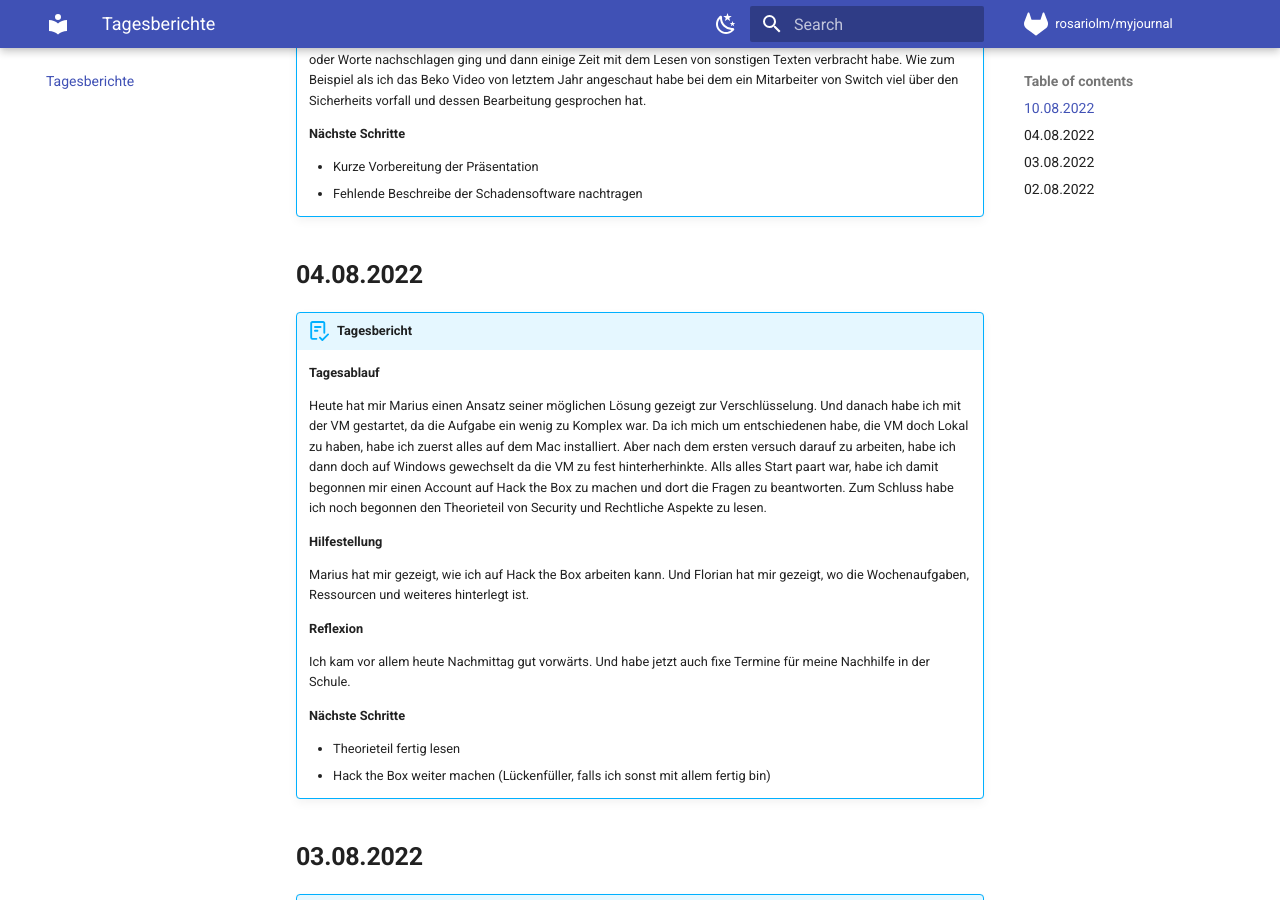
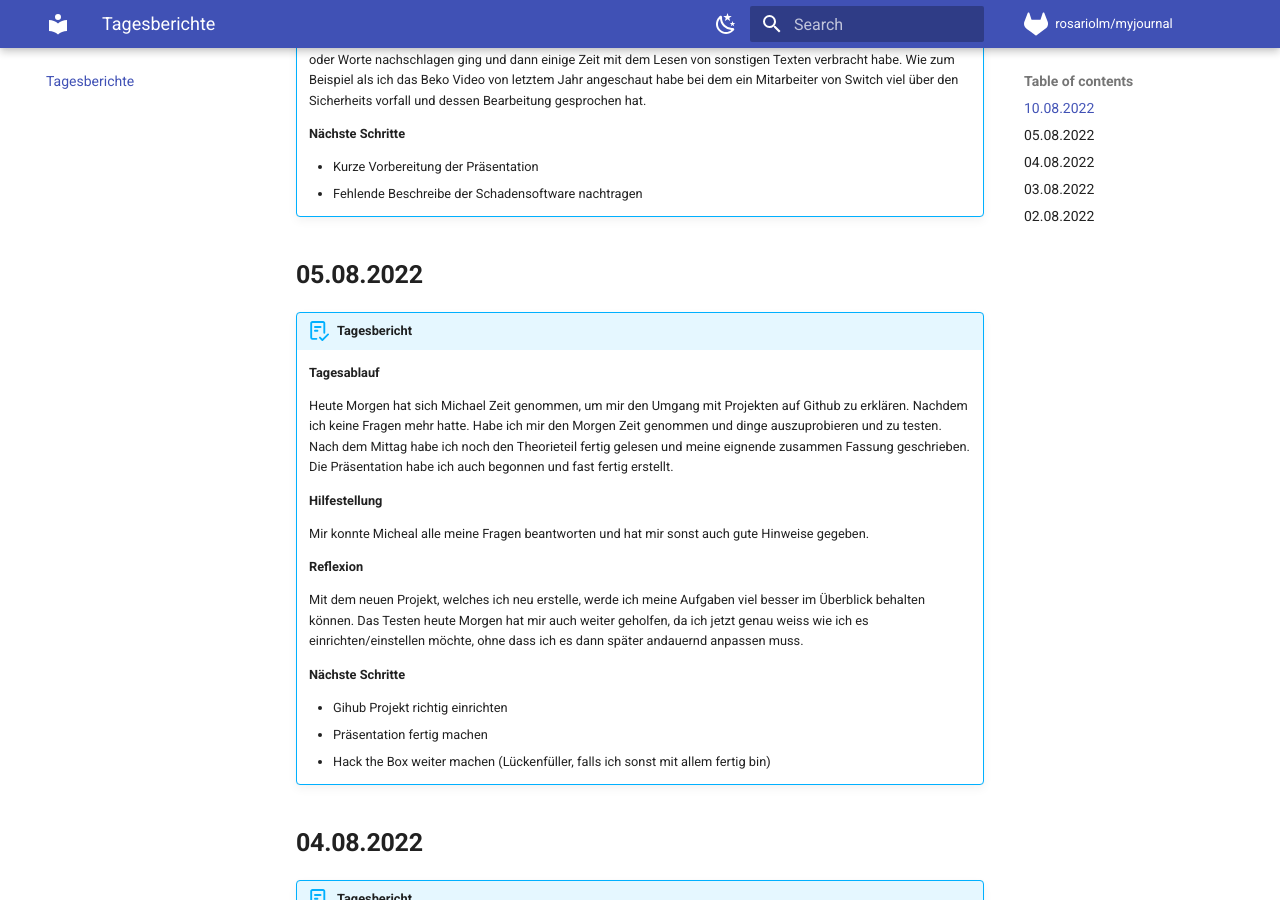
Before and after one commit to rosariolm/myjournal, an MkDocs documentation site: the page built from docs/tberichte.md, in a window 1280 px wide and 900 px high, scrolled down 638 px. Built offline with MkDocs 1.6.1 and Material for MkDocs 9.7.7, drawn with Linux system fonts in a browser that asks for light colours; comment, search, counter and statistics services are not loaded.

Commit message:
tbericht 05.08.2022

```diff
--- a/docs/tberichte.md
+++ b/docs/tberichte.md
@@ -22,6 +22,27 @@
 
     - Kurze Vorbereitung der Präsentation
     - Fehlende Beschreibe der Schadensoftware nachtragen
+
+## **05.08.2022**
+
+!!! abstract "Tagesbericht"
+    **Tagesablauf**
+
+    Heute Morgen hat sich Michael Zeit genommen, um mir den Umgang mit Projekten auf Github zu erklären. Nachdem ich keine Fragen mehr hatte. Habe ich mir den Morgen Zeit genommen und dinge auszuprobieren und zu testen. Nach dem Mittag habe ich noch den Theorieteil fertig gelesen und meine eignende zusammen Fassung geschrieben. Die Präsentation habe ich auch begonnen und fast fertig erstellt.
+
+    **Hilfestellung**
+
+    Mir konnte Micheal alle meine Fragen beantworten und hat mir sonst auch gute Hinweise gegeben.
+
+    **Reflexion**
+
+    Mit dem neuen Projekt, welches ich neu erstelle, werde ich meine Aufgaben viel besser im Überblick behalten können. Das Testen heute Morgen hat mir auch weiter geholfen, da ich jetzt genau weiss wie ich es einrichten/einstellen möchte, ohne dass ich es dann später andauernd anpassen muss.
+
+    **Nächste Schritte**
+
+    - Gihub Projekt richtig einrichten
+    - Präsentation fertig machen
+    - Hack the Box weiter machen (Lückenfüller, falls ich sonst mit allem fertig bin)
 
 
 ## **04.08.2022**
```
